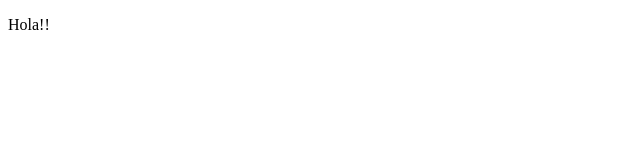
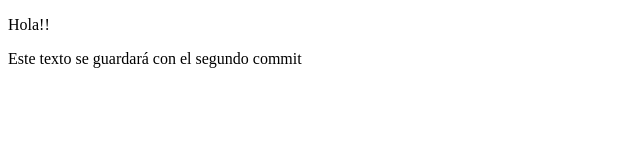
Before and after one commit to idec24/ProyectoZ, a plain HTML site: page index.html in a window 1280 px wide. Shown: the whole page, without its empty margins (0-640 px from the left). Drawn offline with Linux system fonts and the light colour scheme.

Commit message:
segundo commit

```diff
--- a/index.html
+++ b/index.html
@@ -8,6 +8,7 @@
 </head>
 <body>
     <p>Hola!!</p>
+    <p>Este texto se guardará con el segundo commit</p>
 
 </body>
 </html>
```
Also changed, not shown: instrucciones.txt.
